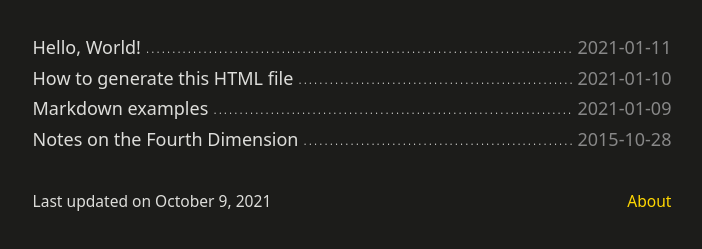
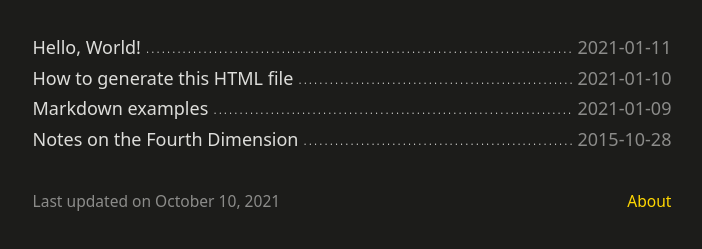
Before and after one commit to cadars/portable-php, a plain HTML site: page index.html in a window 1280 px wide. Shown: the part 91-340 px from the top of the page, without its empty margins (288-990 px from the left). Drawn offline with Linux system fonts and the dark colour scheme.

Commit message:
Styles update

```diff
--- a/index.html
+++ b/index.html
@@ -27,7 +27,7 @@
 @media only screen and (prefers-color-scheme: dark) {
   * {
     --text-color: #ddddda;
-    --text-color-light: #888;
+    --text-color-light: #8c8c8a;
     --text-color-pale: #000;
     --back-color: #1c1c1a;
     --link-color: gold;
@@ -81,6 +81,7 @@ header {
 /* Footer */
 
 footer {
+  color: var(--text-color-light);
   padding: 0 4vw 5vw;
   display: flex;
   flex-wrap: wrap;
@@ -577,11 +578,11 @@ Whilst most suited to the visual arts, the fourth dimension also made inroads in
     </section>
   </main>
   <footer>
-    <small>Last updated on October 9, 2021</small>
+    <small>Last updated on October 10, 2021</small>
     <small><a href="#about">About</a></small>
   </footer>
 <!--  generated by portable-php
-      Saturday 9th of October 2021 09:06:40 PM
-      execution time: 0.024170160293579 seconds -->
+      Sunday 10th of October 2021 12:24:50 PM
+      execution time: 0.045303821563721 seconds -->
 </body>
 </html>
--- a/style.css
+++ b/style.css
@@ -13,7 +13,7 @@
 @media only screen and (prefers-color-scheme: dark) {
   * {
     --text-color: #ddddda;
-    --text-color-light: #888;
+    --text-color-light: #8c8c8a;
     --text-color-pale: #000;
     --back-color: #1c1c1a;
     --link-color: gold;
@@ -71,6 +71,7 @@ footer {
   display: flex;
   flex-wrap: wrap;
   justify-content: space-between;
+  color: var(--text-color-light);
 }
 
 footer * + * {
```
